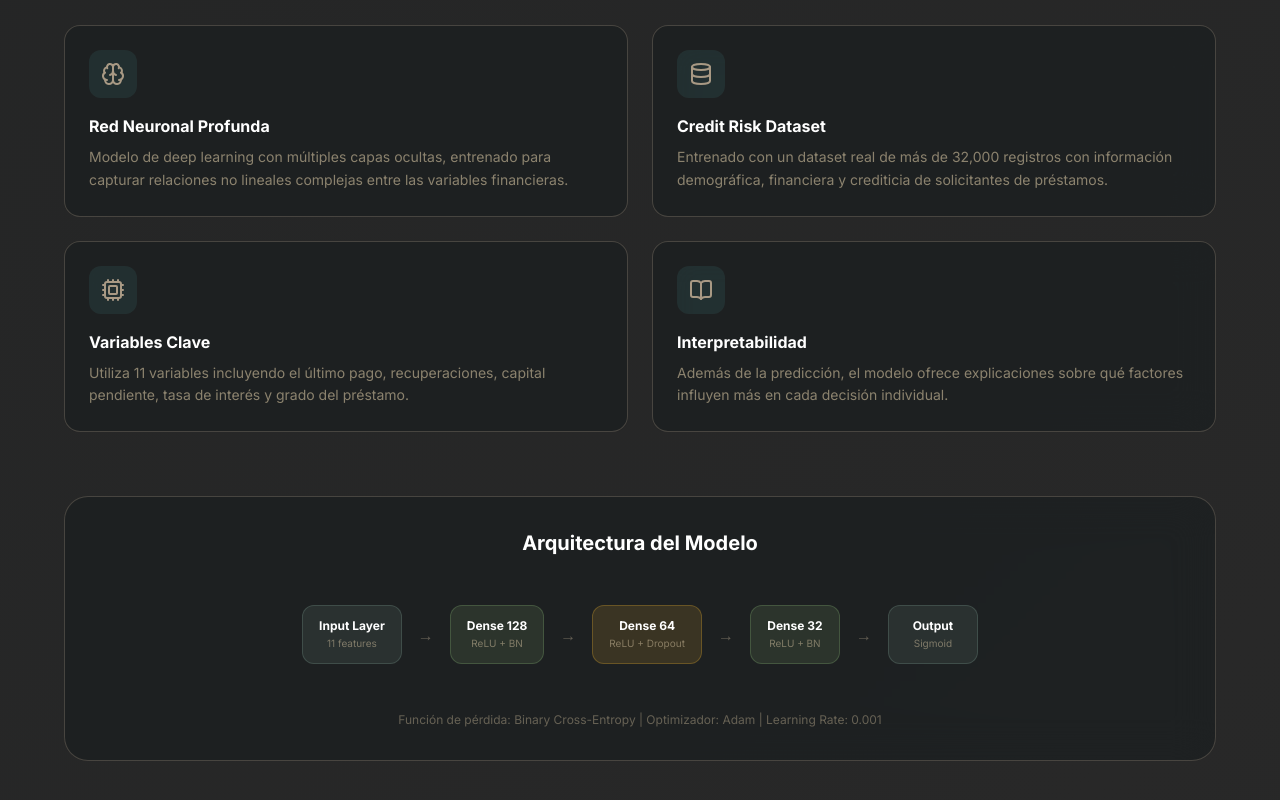
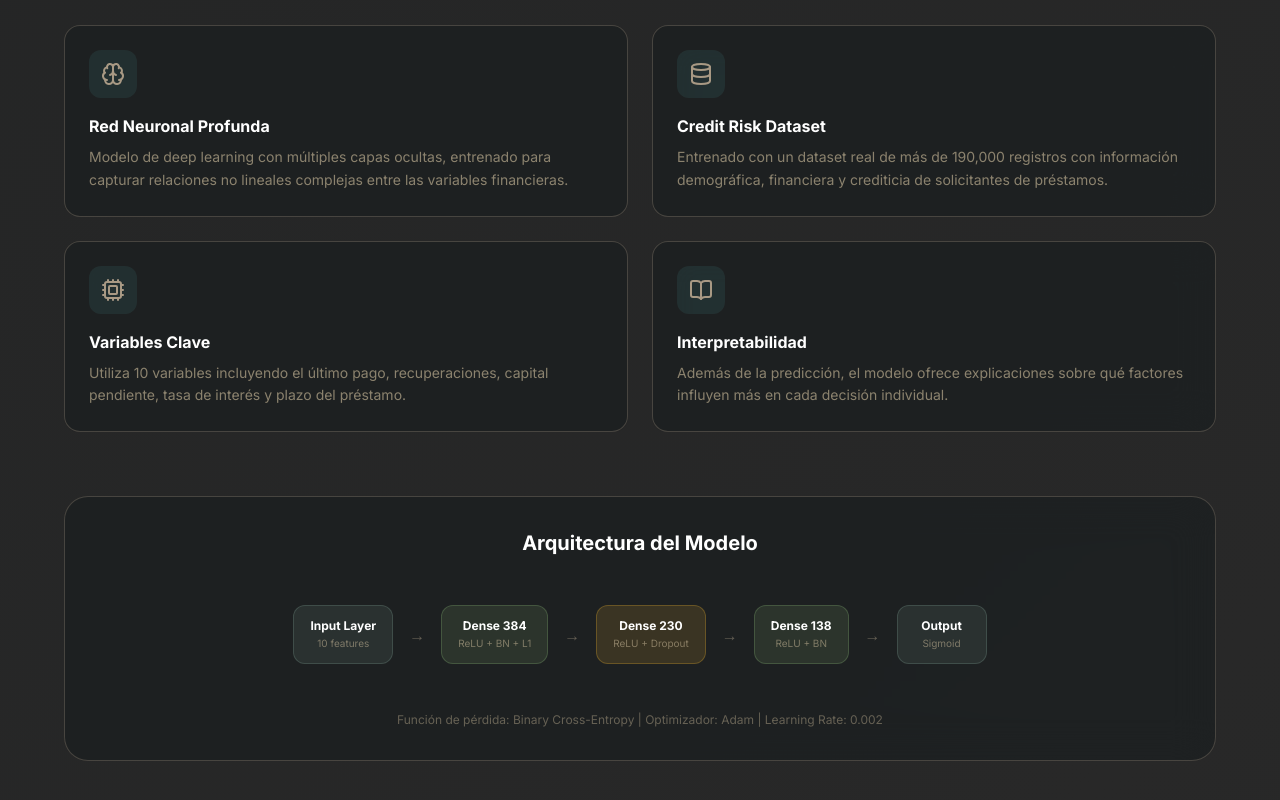
Before and after one commit to d0ubt0/credit-risk, a React (Vite) app in the folder frontend/: page / in a window 1280 px wide. Shown: the part 2069-2869 px from the top of the page. Built offline with nearby package versions, Linux system fonts and the light colour scheme.

Commit message:
Modificando informacion de la arquitectura

```diff
--- a/frontend/src/components/AboutModel.jsx
+++ b/frontend/src/components/AboutModel.jsx
@@ -17,14 +17,14 @@ const features = [
     icon: Database,
     title: 'Credit Risk Dataset',
     description:
-      'Entrenado con un dataset real de más de 32,000 registros con información demográfica, financiera y crediticia de solicitantes de préstamos.',
+      'Entrenado con un dataset real de más de 190,000 registros con información demográfica, financiera y crediticia de solicitantes de préstamos.',
   },
 
   {
     icon: Cpu,
     title: 'Variables Clave',
     description:
-      'Utiliza 11 variables incluyendo el último pago, recuperaciones, capital pendiente, tasa de interés y grado del préstamo.',
+      'Utiliza 10 variables incluyendo el último pago, recuperaciones, capital pendiente, tasa de interés y plazo del préstamo.',
   },
   {
     icon: BookOpen,
@@ -78,10 +78,10 @@ export default function AboutModel() {
           <h3 className="text-xl font-bold text-white mb-4">Arquitectura del Modelo</h3>
           <div className="flex items-center justify-center gap-2 sm:gap-4 flex-wrap py-8">
             {[
-              { label: 'Input Layer', sub: '11 features', color: '#83a598' },
-              { label: 'Dense 128', sub: 'ReLU + BN', color: '#8ec07c' },
-              { label: 'Dense 64', sub: 'ReLU + Dropout', color: '#fabd2f' },
-              { label: 'Dense 32', sub: 'ReLU + BN', color: '#8ec07c' },
+              { label: 'Input Layer', sub: '10 features', color: '#83a598' },
+              { label: 'Dense 384', sub: 'ReLU + BN + L1', color: '#8ec07c' },
+              { label: 'Dense 230', sub: 'ReLU + Dropout', color: '#fabd2f' },
+              { label: 'Dense 138', sub: 'ReLU + BN', color: '#8ec07c' },
               { label: 'Output', sub: 'Sigmoid', color: '#83a598' },
             ].map((layer, i, arr) => (
               <div key={layer.label} className="flex items-center gap-2 sm:gap-4">
@@ -99,7 +99,7 @@ export default function AboutModel() {
             ))}
           </div>
           <p className="text-xs text-surface-200/40 mt-4">
-            Función de pérdida: Binary Cross-Entropy | Optimizador: Adam | Learning Rate: 0.001
+            Función de pérdida: Binary Cross-Entropy | Optimizador: Adam | Learning Rate: 0.002
           </p>
         </div>
       </div>
```
